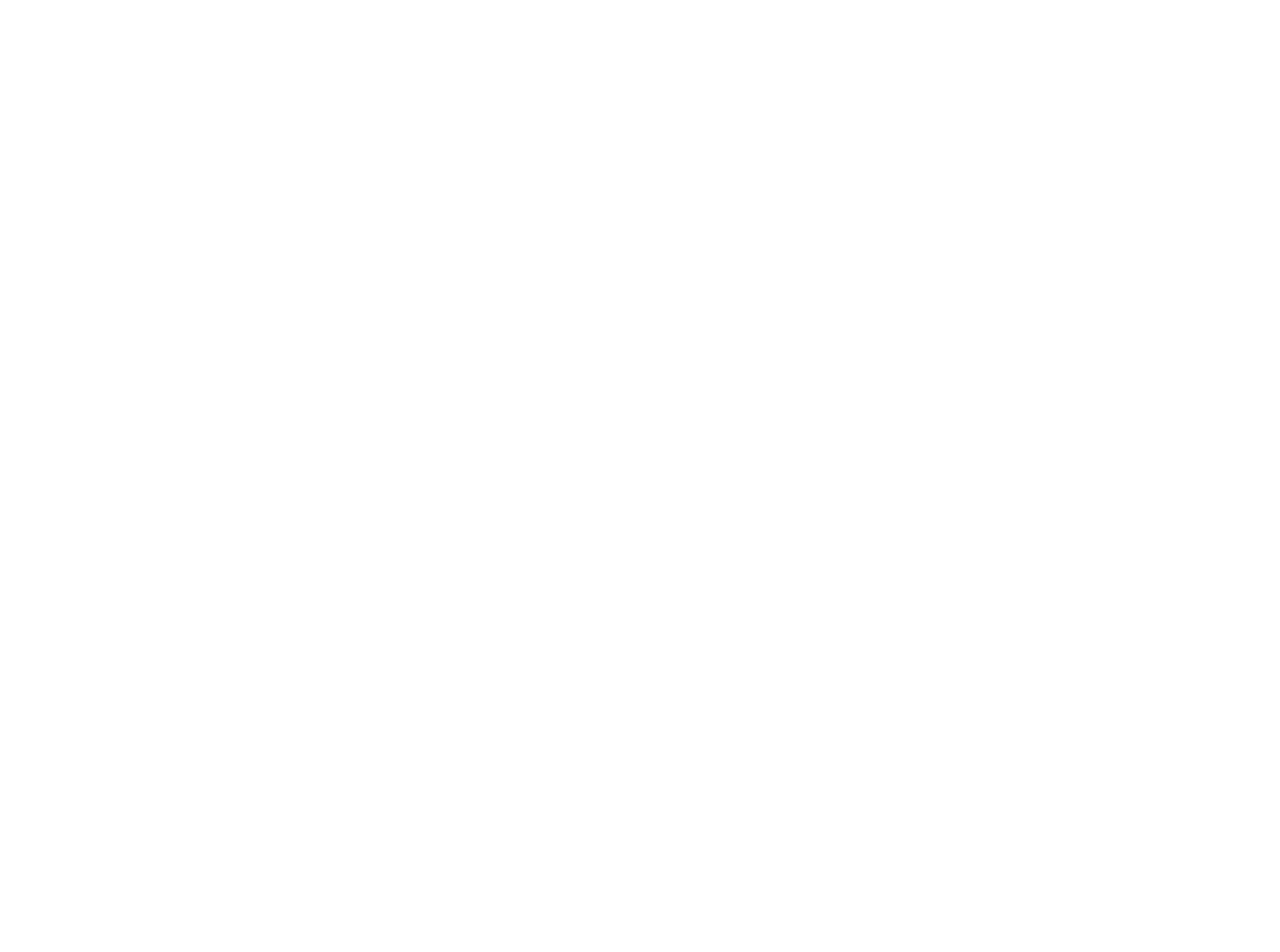
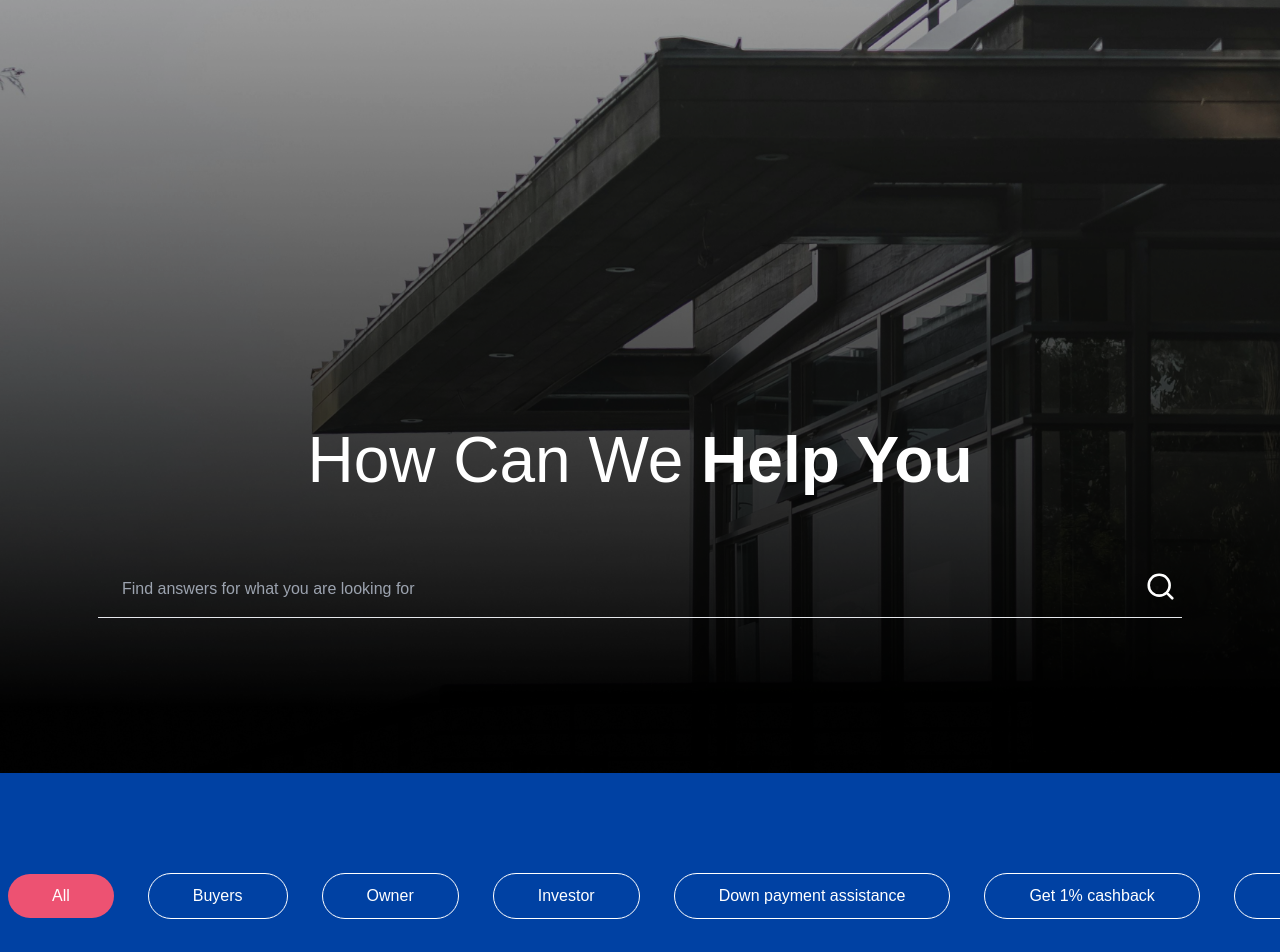
Before and after one commit to AmolShelke2/home-llc, a React (Create React App) app: page /faq in a window 1280 px wide. Before the commit this address had no page. Shown: the top 952 px of the page. Before the commit the page ends 800 px from the top, so only its background shows below. Built offline with nearby package versions, Linux system fonts and the light colour scheme.

Commit message:
update: Required changes done and created hero section of Detailed faq page

```diff
--- a/src/Components/BuyerLanding/OptimizeExperience.jsx
+++ b/src/Components/BuyerLanding/OptimizeExperience.jsx
@@ -12,7 +12,7 @@ const OptimizeExperience = () => {
           Optimize Your Homebuying Experience
         </h4>
 
-        <div className="flex flex-wrap gap-8 relative">
+        <div className="flex flex-wrap md:grid md:grid-cols-2 items-center gap-8 relative">
           <div>
             <img src={experienc1} alt="experience-1" />
           </div>
--- /dev/null
+++ b/src/Components/Faq/FaqHero.jsx
@@ -0,0 +1,46 @@
+import React, { useState } from "react";
+
+const FaqHero = () => {
+  const [searchTerm, setSearchTerm] = useState("");
+
+  return (
+    <div className="w-full h-[600px] sm:h-[773px] bg-faq-landing bg-no-repeat bg-cover bg-center">
+      <div className="h-full bg-hero-section-overlay bg-cover">
+        <div className="flex flex-col h-full justify-center lg:justify-end lg:items-center md:h-[80%]">
+          <h2 className="text-3xl lg:text-[64px] lg:leading-[82.4px] text-center text-white font-[275] mb-[60px]">
+            How Can We <span className="font-semibold">Help You</span>
+          </h2>
+
+          <div className="w-full lg:w-[1100px] bg-transparent relative px-2">
+            <input
+              type="text"
+              placeholder="Find answers for what you are looking for"
+              className="text-[#ffffff] w-full py-4 sm:pl-6 outline-none bg-transparent border-b"
+              value={searchTerm}
+              onChange={(e) => setSearchTerm(e.target.value)}
+            />
+            <div className="absolute right-4 top-3 cursor-pointer">
+              <svg
+                width="27"
+                height="27"
+                viewBox="0 0 31 31"
+                fill="none"
+                xmlns="http://www.w3.org/2000/svg">
+                <path
+                  id="Vector"
+                  d="M29 29L22.4856 22.4856M22.4856 22.4856C23.5999 21.3713 24.4838 20.0484 25.0869 18.5924C25.6899 17.1365 26.0003 15.5761 26.0003 14.0002C26.0003 12.4243 25.69 10.8638 25.0869 9.4079C24.4838 7.95198 23.5999 6.62909 22.4856 5.51477C21.3713 4.40045 20.0484 3.51652 18.5924 2.91346C17.1365 2.31039 15.5761 2 14.0002 2C12.4243 2 10.8638 2.31039 9.4079 2.91346C7.95198 3.51652 6.62909 4.40045 5.51477 5.51477C3.2643 7.76524 2 10.8175 2 14.0002C2 17.1828 3.2643 20.2351 5.51477 22.4856C7.76524 24.736 10.8175 26.0003 14.0002 26.0003C17.1828 26.0003 20.2351 24.736 22.4856 22.4856Z"
+                  stroke="#ffffff"
+                  stroke-width="3"
+                  stroke-linecap="round"
+                  stroke-linejoin="round"
+                />
+              </svg>
+            </div>
+          </div>
+        </div>
+      </div>
+    </div>
+  );
+};
+
+export default FaqHero;
--- /dev/null
+++ b/src/Components/Faq/FaqSection.jsx
@@ -0,0 +1,29 @@
+import React, { useState } from "react";
+import { faqCategories } from "../../utils";
+
+const FaqSection = () => {
+  const [selectedFilter, setSelectedFilter] = useState(faqCategories[0]);
+
+  return (
+    <div className="w-full bg-[#0041A3] h-[750px] pt-10 lg:pt-[100px]">
+      <div className="w-[400px] lg:w-full overflow-x-auto pb-[20px] hide-scrollbar">
+        <div className="w-full flex gap-[34px] items-center justify-start sm:px-2">
+          {faqCategories.map((category) => (
+            <button
+              onClick={() => setSelectedFilter(category)}
+              className={`py-[10px] px-[44px] rounded-[50px] border whitespace-nowrap text-white border-white font-medium ${
+                selectedFilter === category
+                  ? "bg-[#ED5272] text-white border-0"
+                  : ""
+              }`}
+              key={category}>
+              {category}
+            </button>
+          ))}
+        </div>
+      </div>
+    </div>
+  );
+};
+
+export default FaqSection;
--- /dev/null
+++ b/src/Components/Faq/faqData.js
@@ -0,0 +1,23 @@
+const faqsData = [
+  {
+    id: 1,
+    question: "Who is Home.LLC?",
+    answer:
+      "Home.LLC, founded in 2019, strives to be the average American’s rich best friend. We are on a mission to solve the home ownership crisis in America so everyone can call themselves a Homeowner.",
+    category: "owner",
+  },
+  {
+    id: 2,
+    question: "What is Home.LLC’s business model?",
+    answer:
+      "Home.LLC has pioneered a smarter, better way to own your home by co-investing in residential real estate. Until now, the main way to access your equity was to add on more debt. We provide homeowners an alternative by converting a portion of their existing home equity to cash without monthly payments. By sharing in the gains only if the home goes up in value, we strive to align with the interests of our homeowners and win together.",
+    category: "owner",
+  },
+  {
+    id: 3,
+    question: "Does Home.LLC have any rights to my home? Who owns the home?",
+    answer:
+      "Home.LLC is not a co-owner, or owner of record on the home. Instead a second lien is placed on the property to solidify Home.LLC’s co-investment When you co-invest with Home.LLC, you’re the owner on title—and you retain all the rights of ownership.",
+    category: "owner",
+  },
+];
--- a/src/index.css
+++ b/src/index.css
@@ -10,3 +10,7 @@ body {
   box-sizing: border-box;
   font-family: "Poppins", sans-serif;
 }
+
+.hide-scrollbar::-webkit-scrollbar {
+  display: none;
+}
--- a/src/index.js
+++ b/src/index.js
@@ -7,6 +7,7 @@ import EquityLandingPage from "./pages/EquityLandingPage";
 import { BrowserRouter as Router, Route, Routes } from "react-router-dom";
 import HomeAnalytics from "./pages/HomeAnalytics";
 import BuyerLandingPage from "./pages/BuyerLandingPage";
+import FaqPage from "./pages/FaqPage";
 
 const root = ReactDOM.createRoot(document.getElementById("root"));
 root.render(
@@ -17,6 +18,7 @@ root.render(
         <Route path="/equity-landing" element={<EquityLandingPage />} />
         <Route path="/home-analytics-landing" element={<HomeAnalytics />} />
         <Route path="/buyer-landing" element={<BuyerLandingPage />} />
+        <Route path="/faq" element={<FaqPage />} />
       </Routes>
     </Router>
   </React.StrictMode>
--- /dev/null
+++ b/src/pages/FaqPage.jsx
@@ -0,0 +1,14 @@
+import React from "react";
+import FaqHero from "../Components/Faq/FaqHero";
+import FaqSection from "../Components/Faq/FaqSection";
+
+const FaqPage = () => {
+  return (
+    <div className="overflow-x-hidden">
+      <FaqHero />
+      <FaqSection />
+    </div>
+  );
+};
+
+export default FaqPage;
--- a/src/utils/index.js
+++ b/src/utils/index.js
@@ -27,3 +27,14 @@ export const howitworks = [
       "No prepayment penalties, no rush. Buy us out anytime with savings, a refinance, or sale of your home",
   },
 ];
+
+export const faqCategories = [
+  "All",
+  "Buyers",
+  "Owner",
+  "Investor",
+  "Down payment assistance",
+  "Get 1% cashback",
+  "Home consulting",
+  "Down Payment Assistance",
+];
--- a/tailwind.config.js
+++ b/tailwind.config.js
@@ -8,6 +8,7 @@ module.exports = {
           "url('../src/assets/home-analytics-bg.png')",
         "buyer-landing-bg": "url('../src/assets/buyer-landing-bg.png')",
         "hero-section-overlay": "url('../src/assets/Hero-Section-overlay.png')",
+        "faq-landing": "url('../src/assets/faq-landing-bg.png')",
       },
       placeholderColor: ["responsive", "dark", "focus", "hover"], // enable placeholder colors
     },
```
Also changed, not shown: src/Components/BuyerLanding/Calculator.jsx (+37 -15 lines), src/assets/faq-landing-bg.png (added).
